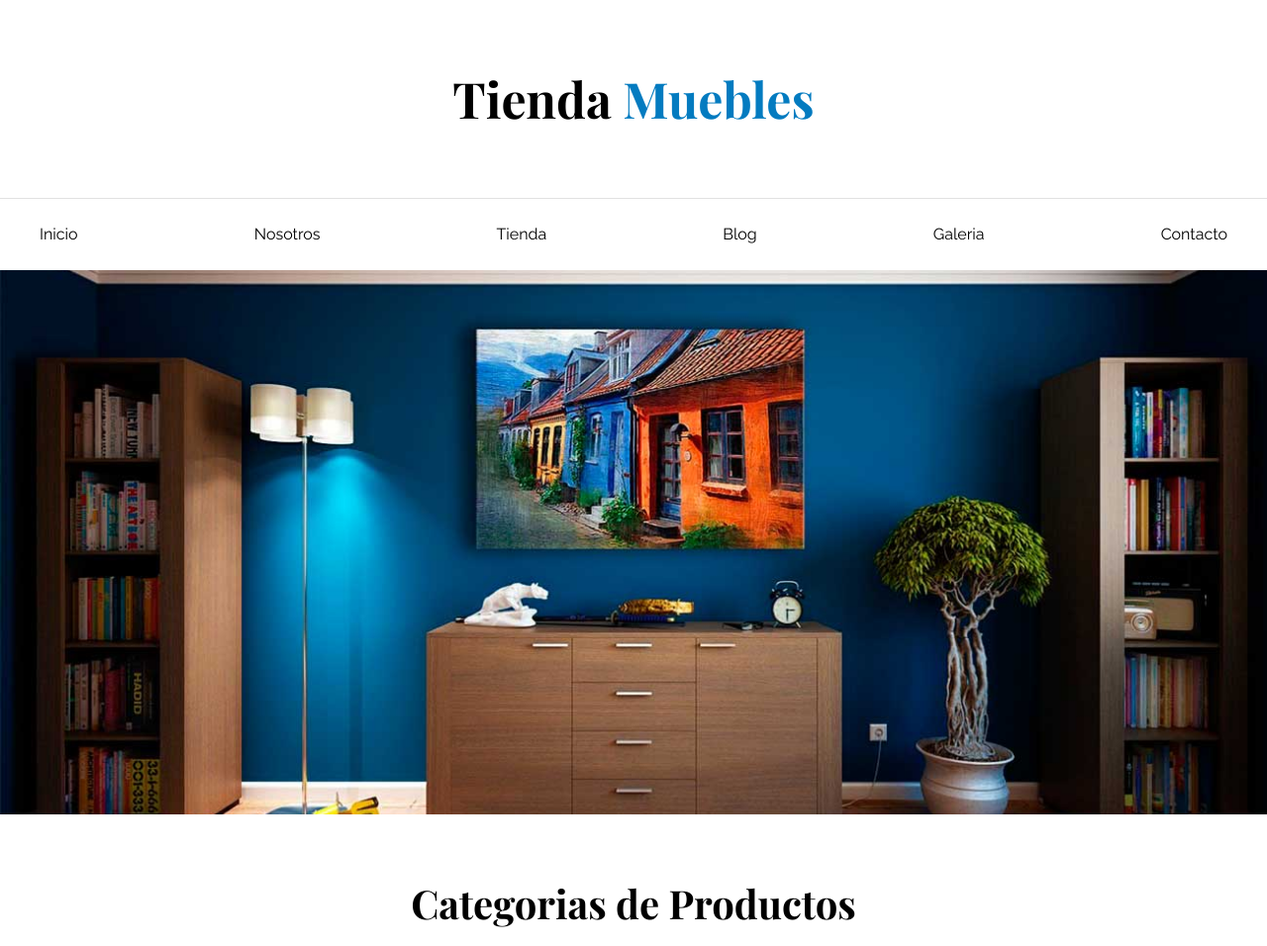
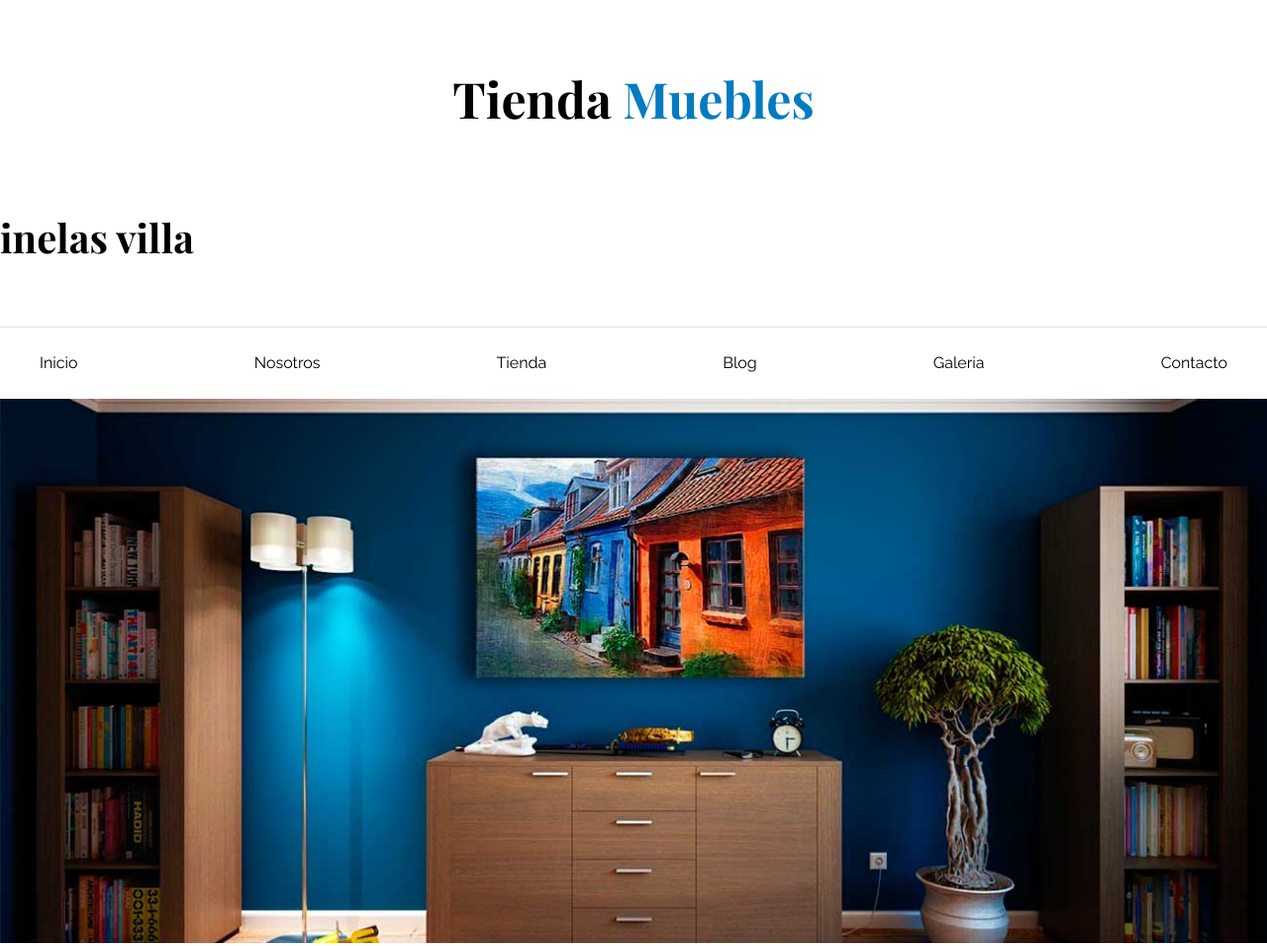
Before and after one commit to ivillace/proyectohtml-css, a plain HTML site: page ICOMMERCE/index.html in a window 1280 px wide. Shown: the top 956 px of the page at 99% size. Drawn offline with nearby package versions, Linux system fonts and the light colour scheme.

Commit message:
pruebas commit

```diff
--- a/ICOMMERCE/index.html
+++ b/ICOMMERCE/index.html
@@ -14,6 +14,7 @@
 <body>
     <header>
         <h1 class="nombre-sitio">Tienda <span>Muebles</span>  </h1>
+        <h2>inelas villa</h2>
     </header>
 
     <div class="contenedor-navegacion">
```
